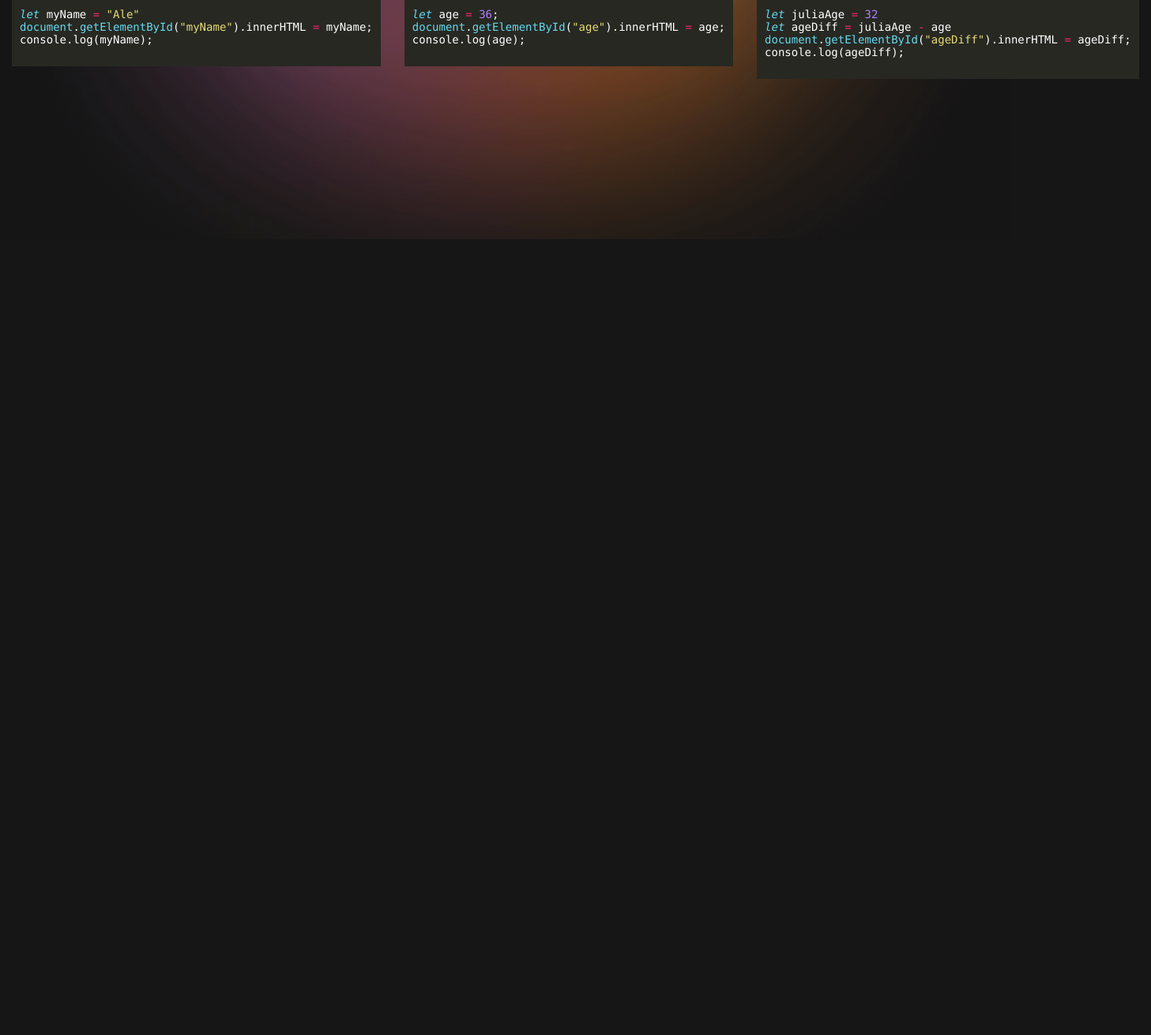
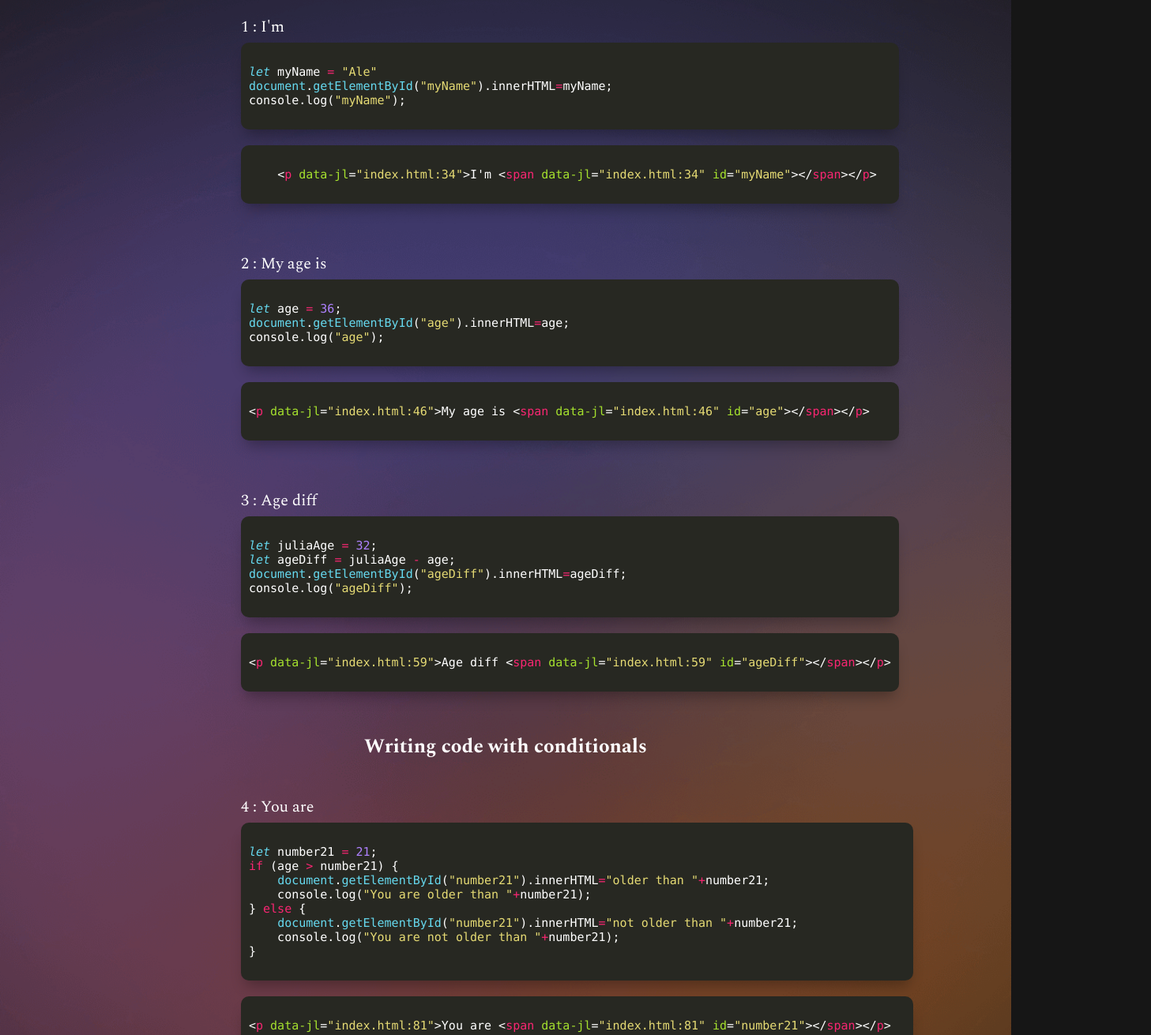
Before and after one commit to afmdev/cab-javascript-exercises, a plain HTML site: page index.html in a window 1280 px wide. Shown: the part 497-1808 px from the top of the page at 79% size, 1457 px wide, since content can reach past the window. Before the commit the page ends 800 px from the top, so only its background shows below. Drawn offline with nearby package versions, Linux system fonts and the light colour scheme.

Commit message:
I am finished the design for my template excercise

```diff
--- a/index.html
+++ b/index.html
@@ -9,7 +9,7 @@
 <link href="https://fonts.googleapis.com/css2?family=Spectral:ital,wght@0,200;0,300;0,400;0,500;0,600;0,700;0,800;1,200;1,300;1,400;1,500;1,600;1,700;1,800&display=swap" rel="stylesheet">
     <link rel="stylesheet" href="./style.css">
     <script src="./rainbow-custom.min.js"></script>
-    <title>JS-Exercises : CABerlin 2022</title>
+    <title>JS-Exercises : CABerlin</title>
 </head>
 <body>
     <main>
@@ -20,33 +20,78 @@
                 <h1>JS-Exercises</h1>
             </div>
             <div class="bar"></div>
+            <div class="flex-container">
+                <h2>Writing expressions with variables</h2>
                 <ul class="grid-container">
                     <li>
-                    <p>I'm <span id="myName"></span></p>
+                        <p>1 : I'm <span id="myName"></span></p>
                         <pre><code data-language="javascript">
 let myName = "Ale"
-document.getElementById("myName").innerHTML = myName;
-console.log(myName);
+document.getElementById("myName").innerHTML=myName;
+console.log("myName");
+                        </code></pre>
+                        <pre><code data-language="html">
+    <p>I'm <span id="myName"></span></p>
                         </code></pre>
                     </li>
+
                     <li>
-                    <p>My age is <span id="age"></span></p>
+                        <p>2 : My age is <span id="age"></span></p>
                         <pre><code data-language="javascript">
 let age = 36;
-document.getElementById("age").innerHTML = age;
-console.log(age);
+document.getElementById("age").innerHTML=age;
+console.log("age");
+                        </code></pre>
+                        <pre><code data-language="html">
+<p>My age is <span id="age"></span></p>
                         </code></pre>
                     </li>
+
                     <li>
+                        <p>3 : Age diff <span id="ageDiff"></span></p>
+                        <pre><code data-language="javascript">
+let juliaAge = 32;
+let ageDiff = juliaAge - age;
+document.getElementById("ageDiff").innerHTML=ageDiff;
+console.log("ageDiff");
+                        </code></pre>
+                        <pre><code data-language="html">
 <p>Age diff <span id="ageDiff"></span></p>
-                    <pre><code data-language="javascript">
-let juliaAge = 32
-let ageDiff = juliaAge - age
-document.getElementById("ageDiff").innerHTML = ageDiff;
-console.log(ageDiff);
                         </code></pre>
                     </li>
                 </ul>
+                </div>
+                <div class="flex-container">
+                    <h2>Writing code with conditionals</h2>
+                    <ul class="grid-container">
+
+                    <li>
+                        <p>4 : You are <span id="number21"></span></p>
+                        <pre><code data-language="javascript">
+let number21 = 21;
+if (age > number21) {
+    document.getElementById("number21").innerHTML="older than "+number21;
+    console.log("You are older than "+number21);
+} else {
+    document.getElementById("number21").innerHTML="not older than "+number21;
+    console.log("You are not older than "+number21);
+}
+                        </code></pre>
+                        <pre><code data-language="html">
+<p>You are <span id="number21"></span></p>
+                        </code></pre>
+                    </li>
+                    <li><pre><code data-language="javascript"></code></pre></li>
+                    <li><pre><code data-language="javascript"></code></pre></li>
+                    <li><pre><code data-language="javascript"></code></pre></li>
+                    <li><pre><code data-language="javascript"></code></pre></li>
+                    <li><pre><code data-language="javascript"></code></pre></li>
+                    <li><pre><code data-language="javascript"></code></pre></li>
+                    <li><pre><code data-language="javascript"></code></pre></li>
+                    <li><pre><code data-language="javascript"></code></pre></li>
+                    <li><pre><code data-language="javascript"></code></pre></li>
+                </ul>
+            </div>
         </div>
     </main>
     <script src="./main.js"></script>
--- a/main.js
+++ b/main.js
@@ -1,7 +1,7 @@
 /**
  * @ Author: Alejandro FM (alejanfm)
  * @ Create Time: 2022-04-04 13:19:02
- * @ Modified time: 2022-04-05 11:17:10
+ * @ Modified time: 2022-04-05 15:39:45
  * @ Description: https://github.com/alejanfm
  */
 
@@ -15,9 +15,9 @@ console.log("Here start my JS excercises");
 //? EXCERCISE 1
 //* In your JavaScript file create a variable called myName with your name as the value. Put your name inside string quotes, e.g., "my name". Then add a line of code to print the variable name to the console after the previous message. Save your JavaScript file in your editor. Reload the HTML page in your browser. You should see your name printed. If not, investigate and fix it.
 
-let myName = "Ale"
+let myName = "Ale";
 document.getElementById("myName").innerHTML = myName;
-console.log(myName);
+console.log("myName");
 
 
 
@@ -26,17 +26,17 @@ console.log(myName);
 
 let age = 36;
 document.getElementById("age").innerHTML = age;
-console.log(age);
+console.log("age");
 
 
 
 //? EXCERCISE 3
 //* Create a variable called juliaAge with a value 32. Create another variable called ageDiff and set it to an expression that calculates your age minus Julias's age. Print the value of ageDiff. Save the file and reload the page. You should see your age and the age difference. If you are younger than Julia, you should see a negative number.
 
-let juliaAge = 32
-let ageDiff = juliaAge - age
-document.getElementById("ageDiff").innerHTML = ageDiff;
-console.log(ageDiff);
+let juliaAge = 32;
+let ageDiff = juliaAge - age;
+document.getElementById("ageDiff").innerHTML=ageDiff;
+console.log("ageDiff");
 
 
 
@@ -45,17 +45,20 @@ console.log(ageDiff);
 //? EXCERCISE 4
 //* Write a conditional that compares the variable with your age with the number 21. It should print either "You are older than 21" or "You are not older than 21", appropriately, depending on your age. Save your JavaScript file and reload the page. Make sure you see the correct message. Try changing your age in the JavaScript file to make sure the other message prints when it should.
 
-let number21 = 21
-
+let number21 = 21;
 if (age > number21) {
-    console.log("You are older than " + number21)
+    document.getElementById("number21").innerHTML="older than "+number21;
+    console.log("You are older than "+number21);
 } else {
-    console.log("You are not older than " + number21)
+    document.getElementById("number21").innerHTML="not older than "+ number21;
+    console.log("You are not older than "+number21);
 }
 
 
 //? EXCERCISE 5
 //* Write a conditional that compares your age with Julia's age. This conditional will need to test if you are older, younger, or the same age, and print, appropriately, either "Julia is older than you", Julia is younger than you", or "You have the same age as Julia". Save your changes and reload the file.
+
+if ()
 
 
 //! JavaScript Array:
--- a/style.css
+++ b/style.css
@@ -1,11 +1,11 @@
 /**
  * @ Author: Alejandro FM (alejanfm)
  * @ Create Time: 2022-04-04 13:19:02
- * @ Modified time: 2022-04-05 11:56:57
+ * @ Modified time: 2022-04-05 14:59:16
  * @ Description: https://github.com/alejanfm
  */
 
-:root {
+ :root {
     --bakground: #161616;
     --white: #ffffff;
     --blue: ##1743DF;
@@ -36,7 +36,8 @@ h1 {
     font-size: 50px;
 }
 h2 {
-    font-size: 90px;
+    font-size: 25px;
+    letter-spacing: 0px;
 }
 h3 {
     font-size: 30px;
@@ -79,13 +80,20 @@ p {
     text-align: center;
 }
 
+div.flex-container {
+    display: flex;
+    justify-content: center;
+    align-items: center;
+    flex-direction: column;
+}
 
 ul.grid-container {
     display: grid;
-    grid-template-columns: repeat(3, 1fr);
+    grid-template-columns: repeat(1, 1fr);
     list-style-type:none;
     padding: 0;
     margin: 0;
+    width: 700px;
 }
 
 ul.grid-container li {
@@ -94,26 +102,10 @@ ul.grid-container li {
     align-items: start;
 }
 
-@media screen and (max-width: 1279px) {
-    ul.grid-container {
-        grid-template-columns: 1fr 1fr;
-    }
+ul.grid-container li p {
+    display: inline-block;
+    font-size: 20px;
 }
-
-@media screen and (max-width: 1010px) {
-    ul.grid-container {
-        grid-template-columns: 1fr;
-        width: 600px;
-        margin: 0 auto;
-    }
-}
-
-
-
-
-
-
-
 
 @keyframes fade-in {
 	0% {
@@ -237,13 +229,14 @@ pre .preloader div {
 }
 
 pre {
-	background-color: #000;
-	word-wrap: break-word;
-	margin: 0px;
-	padding: 10px;
-	color: #fff;
-	font-size: 14px;
-	margin-bottom: 20px
+    word-wrap: break-word;
+    margin: 0px;
+    padding: 10px;
+    color: #fff;
+    font-size: 15px;
+    margin-bottom: 20px;
+    border-radius: 10px;
+    box-shadow: 0px 12px 18px -6px rgb(0 0 0 / 30%);
 }
 
 pre,
```
Lines whose indentation alone changed are shown as unchanged.
